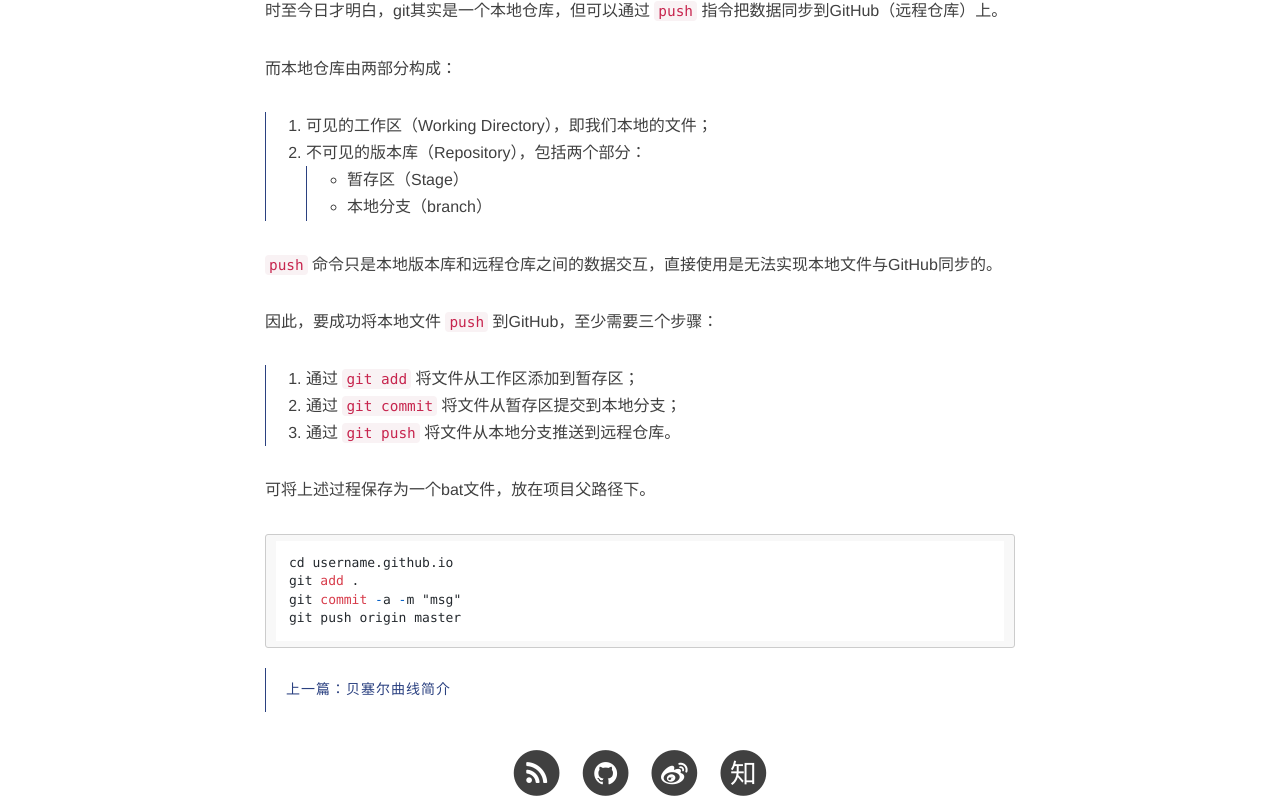
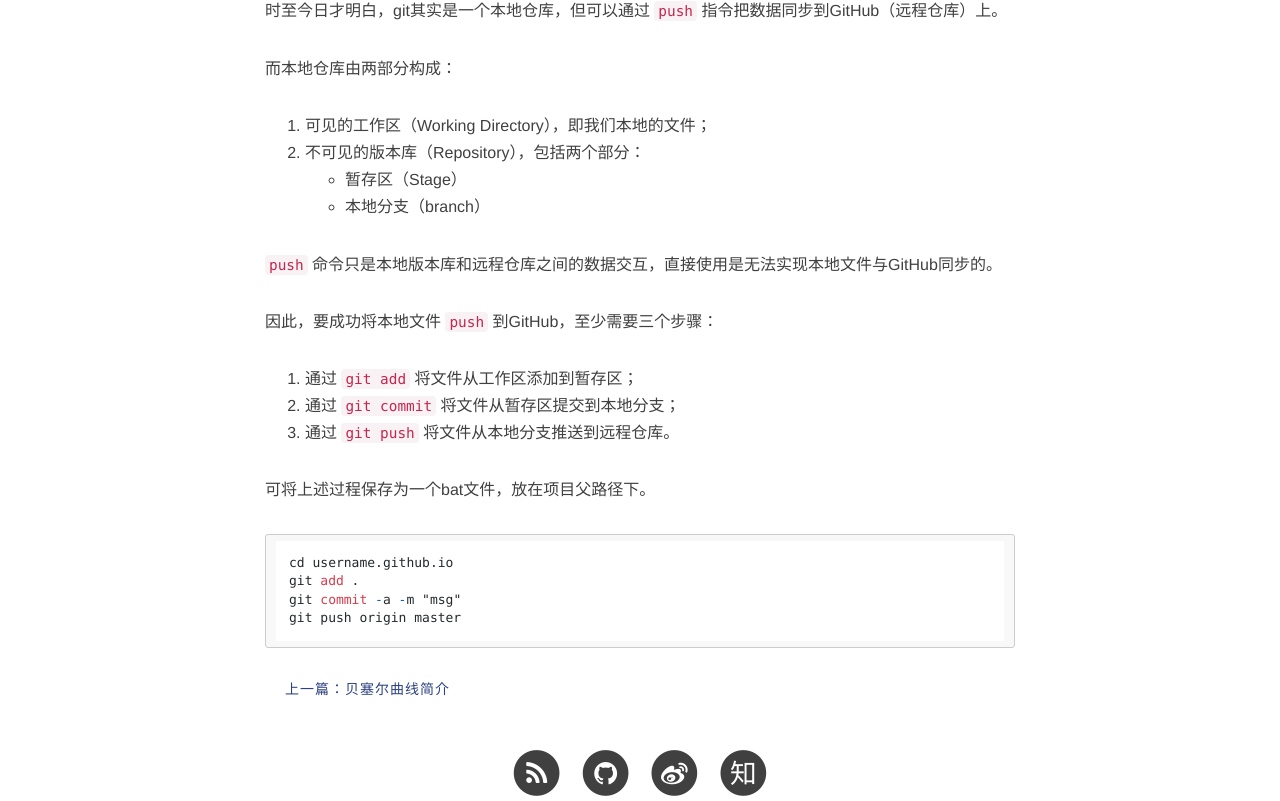
Before and after one commit to ceares/ceares.github.io, a Jekyll site: the page built from _posts/qa/2016-04-23-gitpush.md, in a window 1280 px wide. Shown: the part 589-1390 px from the top of the page. Built offline with Jekyll 4.4.1, drawn with Linux system fonts in a browser that asks for light colours; nearby versions of some CDN libraries; comment, search, counter and statistics services are not loaded.

Commit message:
from sp3

```diff
--- a/css/clean-blog.css
+++ b/css/clean-blog.css
@@ -91,7 +91,6 @@
 .post-container ul, .post-container ol {
     margin-bottom: 5px;
     text-align: left;
-    border-left: 1px solid #2b4180;
 }
 
 
```
